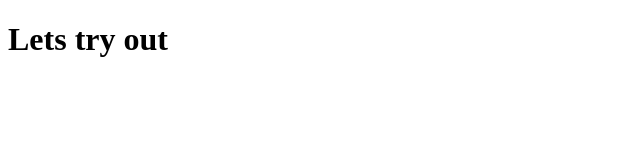
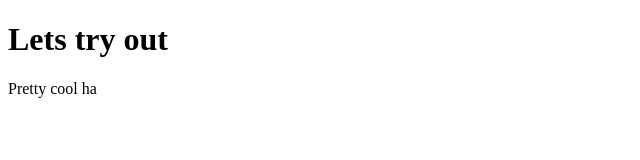
Before and after one commit to TingyuZheng/Example, a plain HTML site: page index.html in a window 1280 px wide. Shown: the whole page, without its empty margins (0-640 px from the left). Drawn offline with Linux system fonts and the light colour scheme.

Commit message:
Added a new pra

```diff
--- a/index.html
+++ b/index.html
@@ -6,5 +6,6 @@
     </head>
     <body>
         <h1>Lets try out</h1>
+        <p>Pretty cool ha</p>
     </body>
 </html>
```
